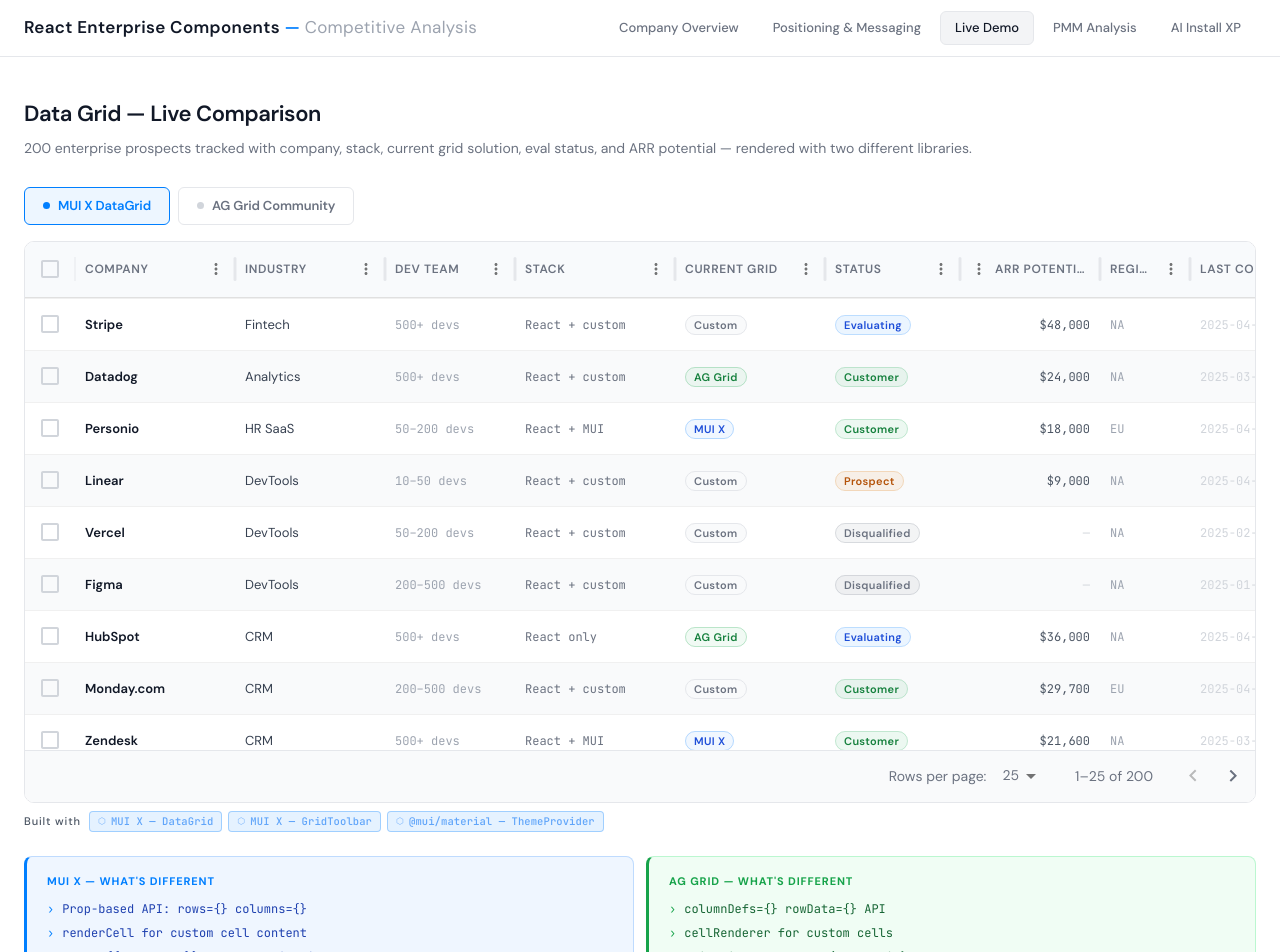
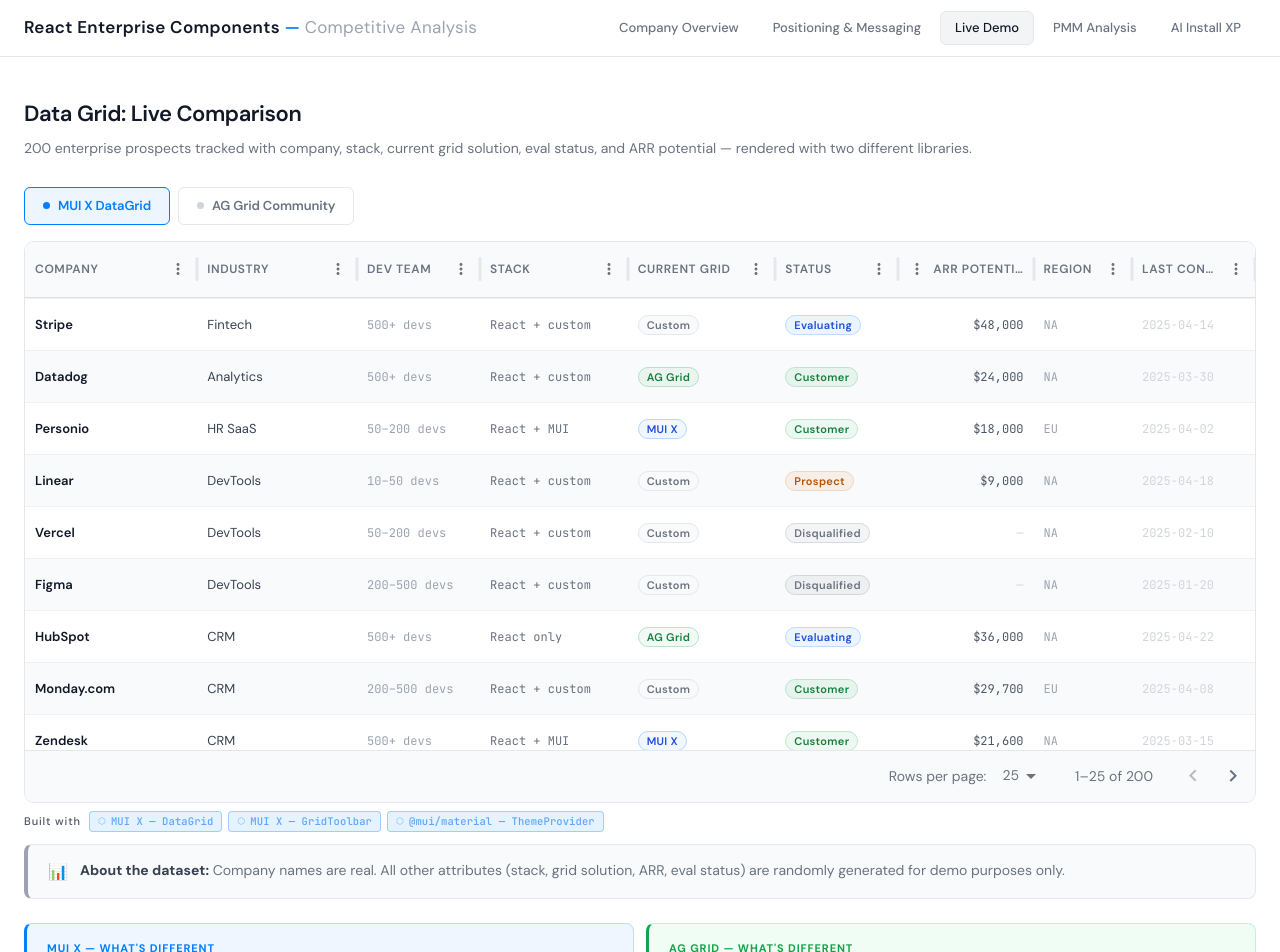
Before and after one commit to LaureBrosseau/react-ui-components-comparison, a React (Vite) app: page /demo in a window 1280 px wide. Shown: the top 952 px of the page. Built offline with nearby package versions, Linux system fonts and the light colour scheme; what ag-grid-community would draw is missing.

Commit message:
dataset changes

```diff
--- a/src/pages/MUIXDemo.jsx
+++ b/src/pages/MUIXDemo.jsx
@@ -148,36 +148,36 @@
 
 const muiColumns = [
   {
-    field: 'company', headerName: 'Company', width: 160,
+    field: 'company', headerName: 'Company', flex: 1.4, minWidth: 140,
     renderCell: ({ value }) => <span style={{ fontWeight: '600', color: '#111827' }}>{value}</span>,
   },
-  { field: 'industry', headerName: 'Industry', width: 150,
+  { field: 'industry', headerName: 'Industry', flex: 1.3, minWidth: 120,
     renderCell: ({ value }) => <span style={{ fontSize: '13px', color: '#374151' }}>{value}</span>,
   },
-  { field: 'teamSize', headerName: 'Dev Team', width: 130,
+  { field: 'teamSize', headerName: 'Dev Team', flex: 1, minWidth: 100,
     renderCell: ({ value }) => <span style={{ fontSize: '12px', color: '#9ca3af', fontFamily: "'JetBrains Mono', monospace" }}>{value}</span>,
   },
-  { field: 'stack', headerName: 'Stack', width: 160,
+  { field: 'stack', headerName: 'Stack', flex: 1.2, minWidth: 120,
     renderCell: ({ value }) => <span style={{ fontSize: '12px', color: '#6b7280', fontFamily: "'JetBrains Mono', monospace" }}>{value}</span>,
   },
   {
-    field: 'currentGrid', headerName: 'Current Grid', width: 150,
+    field: 'currentGrid', headerName: 'Current Grid', flex: 1.2, minWidth: 120,
     renderCell: ({ value }) => <Badge value={value} styleMap={GRID_STYLES} />,
   },
   {
-    field: 'evalStatus', headerName: 'Status', width: 135,
+    field: 'evalStatus', headerName: 'Status', flex: 1, minWidth: 110,
     renderCell: ({ value }) => <Badge value={value} styleMap={STATUS_STYLES} />,
   },
   {
-    field: 'arrPotential', headerName: 'ARR Potential', width: 140, type: 'number',
+    field: 'arrPotential', headerName: 'ARR Potential', flex: 1.1, minWidth: 120, type: 'number',
     renderCell: ({ value }) => <ARRCell value={value} />,
   },
   {
-    field: 'region', headerName: 'Region', width: 90,
+    field: 'region', headerName: 'Region', flex: 0.8, minWidth: 80,
     renderCell: ({ value }) => <span style={{ fontSize: '12px', color: '#9ca3af', fontFamily: "'JetBrains Mono', monospace" }}>{value}</span>,
   },
   {
-    field: 'lastContact', headerName: 'Last Contact', width: 130,
+    field: 'lastContact', headerName: 'Last Contact', flex: 1, minWidth: 110,
     renderCell: ({ value }) => <span style={{ fontSize: '12px', color: '#d1d5db', fontFamily: "'JetBrains Mono', monospace" }}>{value}</span>,
   },
 ]
@@ -265,7 +265,7 @@
     <div style={{ maxWidth: '1400px', margin: '0 auto', padding: '40px 24px 60px' }}>
       <div style={{ marginBottom: '28px' }}>
         <h1 style={{ fontSize: '22px', fontWeight: '600', color: '#111827', marginBottom: '8px', letterSpacing: '-0.02em' }}>
-          Data Grid — Live Comparison
+          Data Grid: Live Comparison
         </h1>
         <p style={{ fontSize: '14px', color: '#6b7280' }}>
           200 enterprise prospects tracked with company, stack, current grid solution, eval status, and ARR potential — rendered with two different libraries.
@@ -290,7 +290,6 @@
                 columns={muiColumns}
                 pageSizeOptions={[25, 50, 100]}
                 pagination
-                checkboxSelection
                 disableRowSelectionOnClick
                 slots={{ toolbar: MuiToolbar }}
                 initialState={{ pagination: { paginationModel: { pageSize: 25 } } }}
@@ -299,6 +298,17 @@
             </div>
           </ThemeProvider>
           <TechLabel tags={['MUI X — DataGrid', 'MUI X — GridToolbar', '@mui/material — ThemeProvider']} />
+          <div style={{
+            marginTop: '12px',
+            background: '#f9fafb', border: '1px solid #e5e7eb', borderLeft: '4px solid #9ca3af',
+            borderRadius: '8px', padding: '14px 20px', display: 'flex', gap: '12px', alignItems: 'flex-start',
+          }}>
+            <span style={{ fontSize: '16px', marginTop: '1px' }}>📊</span>
+            <p style={{ fontSize: '14px', color: '#6b7280', lineHeight: '1.65', margin: 0 }}>
+              <strong style={{ color: '#374151' }}>About the dataset:</strong>{' '}
+              Company names are real. All other attributes (stack, grid solution, ARR, eval status) are randomly generated for demo purposes only.
+            </p>
+          </div>
         </div>
       )}
 
@@ -318,6 +328,17 @@
             />
           </div>
           <TechLabel tags={['AG Grid — AgGridReact', 'AG Grid Community (free)']} />
+          <div style={{
+            marginTop: '12px',
+            background: '#f9fafb', border: '1px solid #e5e7eb', borderLeft: '4px solid #9ca3af',
+            borderRadius: '8px', padding: '14px 20px', display: 'flex', gap: '12px', alignItems: 'flex-start',
+          }}>
+            <span style={{ fontSize: '16px', marginTop: '1px' }}>📊</span>
+            <p style={{ fontSize: '14px', color: '#6b7280', lineHeight: '1.65', margin: 0 }}>
+              <strong style={{ color: '#374151' }}>Synthetic dataset.</strong>{' '}
+              Company names are real. All other attributes (stack, grid solution, ARR, eval status) are randomly generated for demo purposes only.
+            </p>
+          </div>
         </div>
       )}
 
@@ -384,7 +405,7 @@
                   { label: 'Feature', color: '#6b7280' },
                   { label: 'MUI X Community', color: '#007FFF' },
                   { label: 'AG Grid Community', color: '#16a34a' },
-                  { label: 'Built from scratch', color: '#6b7280' },
+                  { label: 'Build in-house', color: '#6b7280' },
                 ].map(({ label, color }, i) => (
                   <th key={label} style={{
                     padding: '12px 18px', textAlign: 'left',
```
